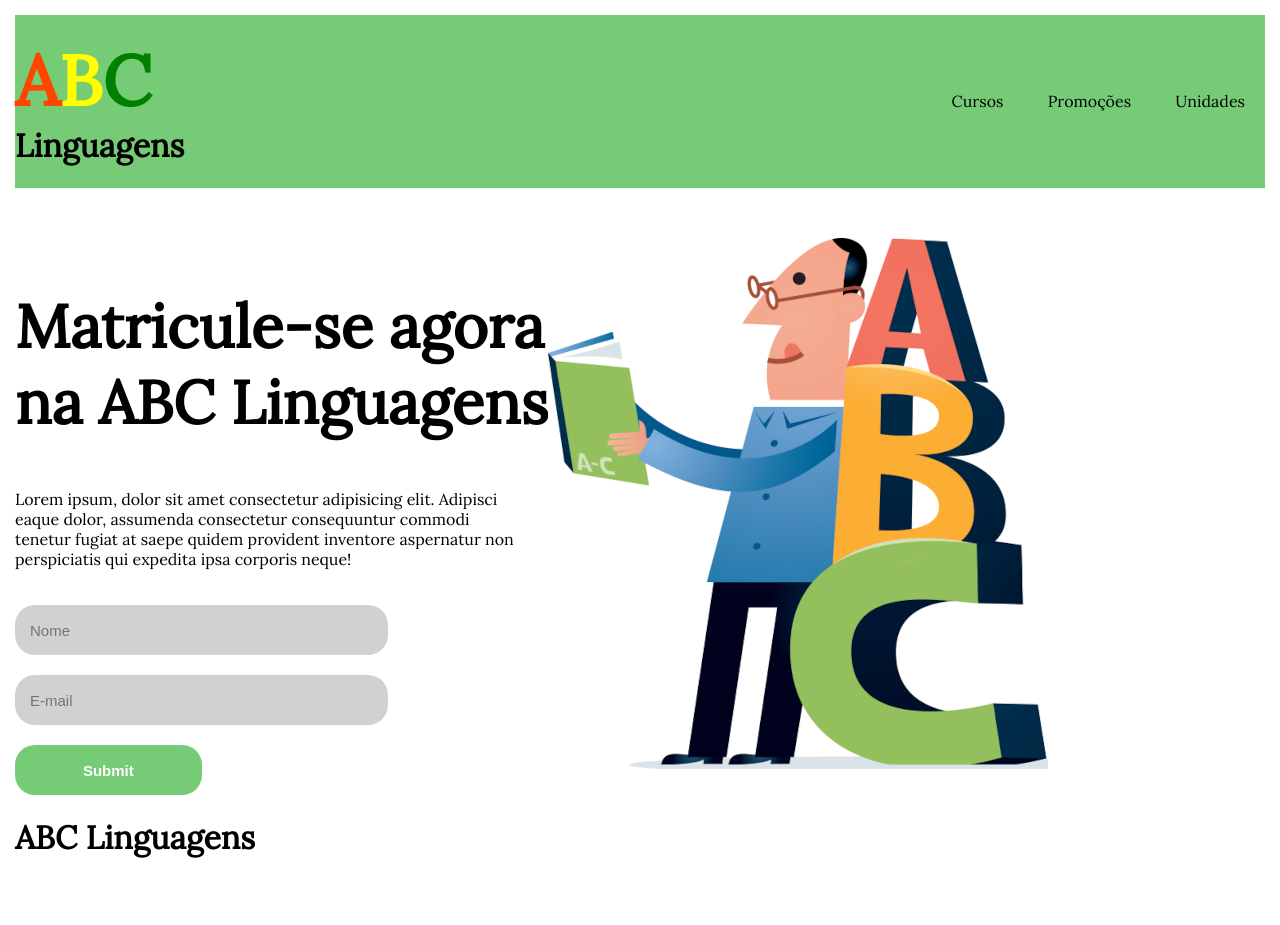
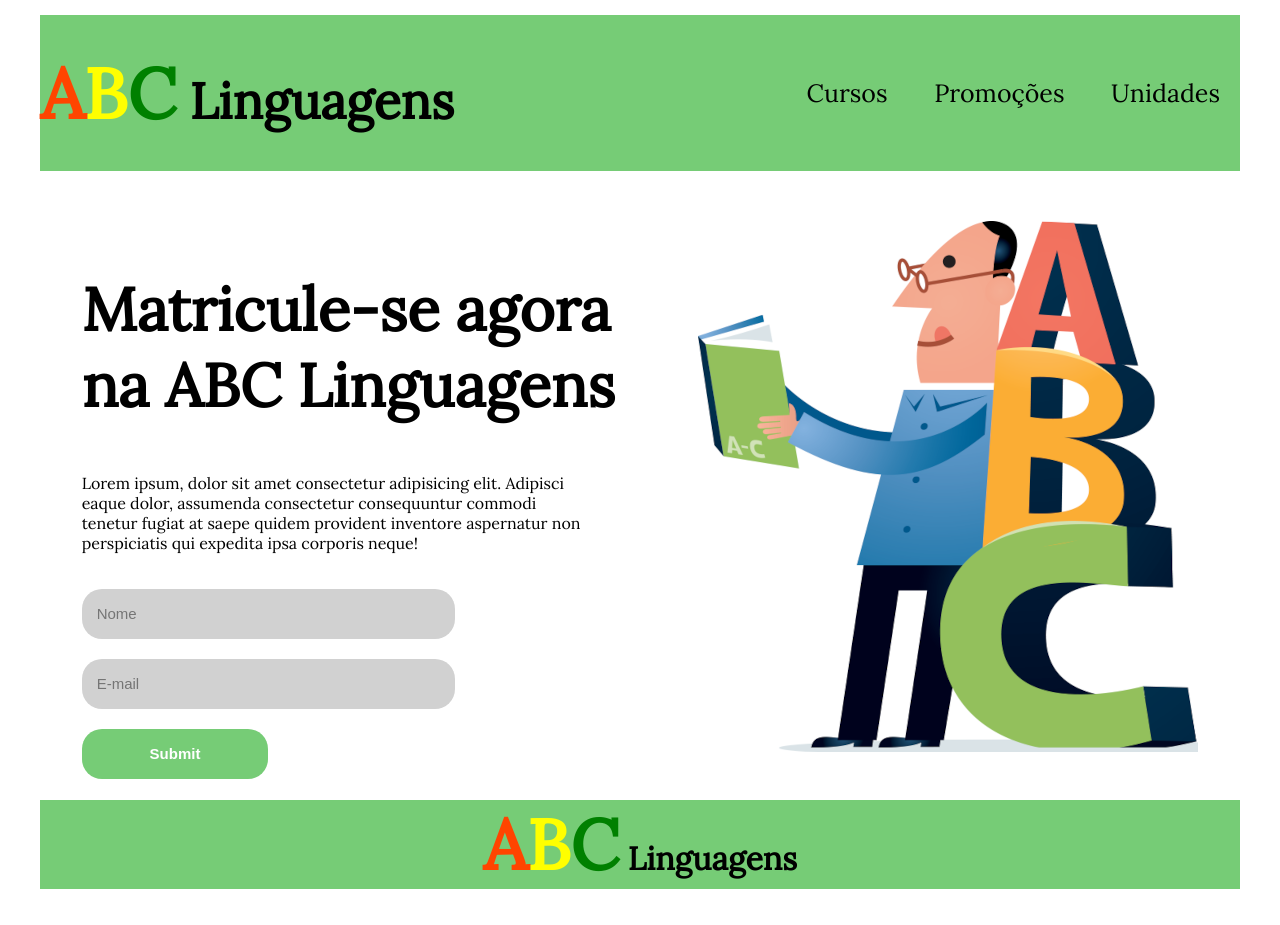
Before and after one commit to gisleneandradee/LandingPage, a plain HTML site: page index.html in a window 1280 px wide. Before the commit the page ends 894 px from the top, so only its background shows below. Drawn offline with Linux system fonts and the light colour scheme.

Commit message:
ajustes no footer

```diff
--- a/index.html
+++ b/index.html
@@ -4,12 +4,13 @@
     <meta charset="UTF-8">
     <meta name="viewport" content="width=device-width, initial-scale=1.0">
     <link rel="stylesheet" href="style.css">
+    <link rel="stylesheet" href="media.css">
     <title>ABC Linguagens: Aprenda o idioma que quiser!</title>
 </head>
 <body>
     <header>
         <div id="title">
-            <h1><spam class="LetraA">A</spam><spam class="LetraB">B</spam><spam class="LetraC">C</spam><br>Linguagens</h1>
+            <h1><spam class="LetraA">A</spam><spam class="LetraB">B</spam><spam class="LetraC">C</spam> Linguagens</h1>
         </div>
         <ul>
             <a href=""><li>Cursos</li></a>
@@ -33,6 +34,6 @@
     </main>
 </body>
 <footer>
-    <h1>ABC Linguagens</h1>
+    <h1 class="text_footer"><spam class="LetraA">A</spam><spam class="LetraB">B</spam><spam class="LetraC">C</spam> Linguagens</h1>
 </footer>
 </html>
--- a/style.css
+++ b/style.css
@@ -4,7 +4,7 @@ body{
     background-color: white;
     color: black;
     font-family: 'Lora', serif;
-    max-width: 1200 px;
+    max-width: 1200px;
     margin: 0 auto;
     padding: 15px;
 }
@@ -15,6 +15,7 @@ header{
     justify-content: space-between;
     align-items: center;
     background-color: #76cc76;
+    font-size: 25px;
 }
 
 li{
@@ -87,3 +88,23 @@ input{
     font-size: 15px;
     background-color: rgb(209, 209, 209);
 }
+
+footer{
+    background-color: #76cc76;
+}
+
+.text_footer{
+    text-align: center;
+}
+
+article{
+    display: block;
+    margin-left: auto;
+    margin-right: auto;
+}
+
+aside{
+    display: block;
+    margin-left: auto;
+    margin-right: auto;
+}
```
